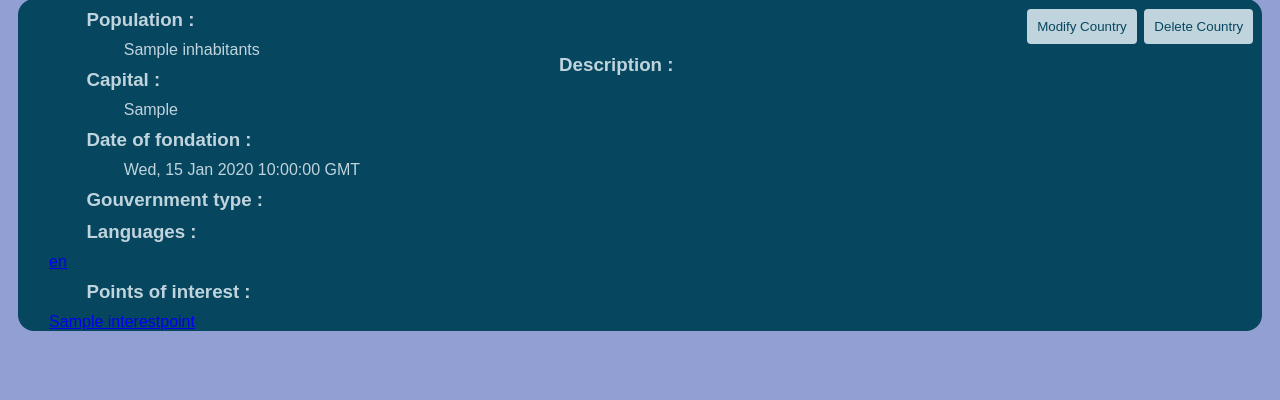
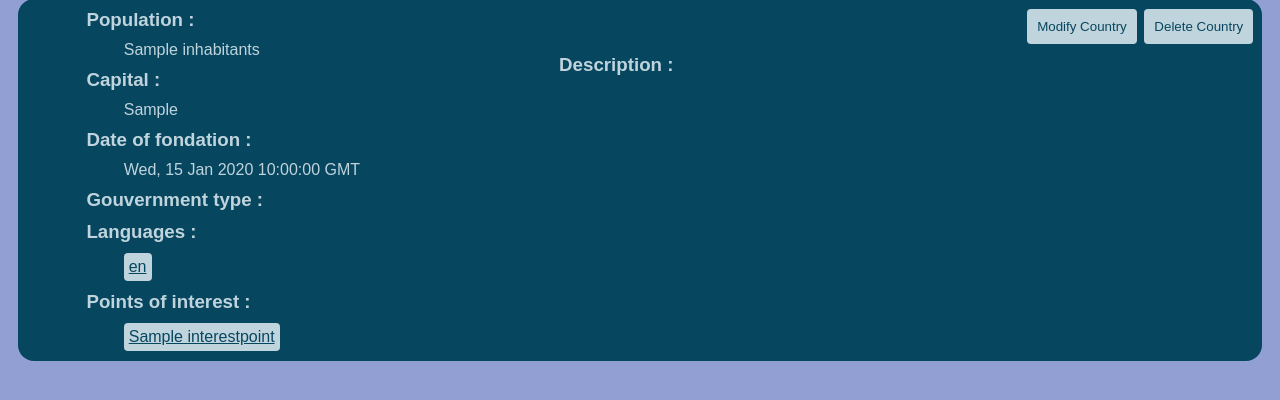
Before and after one commit to Akiliyh/Workshop---Backend, a Flask app: page /country/1 in a window 1280 px wide. Shown: the part 81-481 px from the top of the page. Run offline with Flask 3, Linux system fonts and the light colour scheme; tables that the repository leaves empty or names only in its code hold one stand-in row (values such as "Sample post").

Commit message:
fix main css

```diff
--- a/static/styles/styles.css
+++ b/static/styles/styles.css
@@ -172,6 +172,7 @@ nav h1 {
   background-color: var(--rect);
   border-radius: 16px;
   margin-bottom: 10px; margin-left:10px; margin-right:10px;
+  padding-bottom: 10px;
 }
 
 .fiche > div:nth-child(1){
@@ -313,3 +314,23 @@ h3 {
 p {
   color: var(--text);
 }
+
+
+.fiche .languages,.fiche .poi,.fiche .country,.fiche .countries {
+  display: flex;
+  flex-direction: row;
+  justify-content: start;
+  gap : 5%;
+  margin-left:20%;
+}
+.fiche .languages > *,.fiche .poi > *,.fiche .country > *,.fiche .countries > * {
+  border : none;
+  border-radius: 4px;
+  background-color: var(--text);
+  color: var(--rect);
+  padding : 5px;
+}
+.fiche .languages > *:hover,.fiche .poi > *:hover,.fiche .country > *:hover,.fiche .countries > *:hover {
+  background-color: var(--texthover);
+  color: var(--recthover);
+}
```
